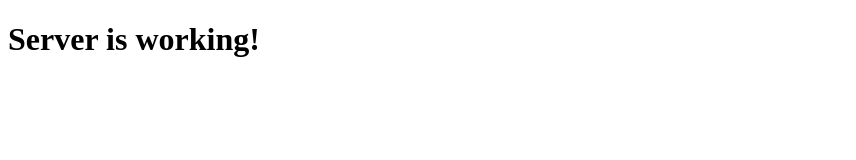
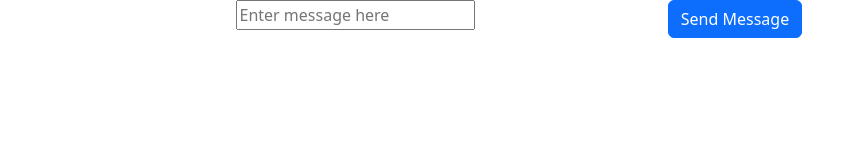
Before and after one commit to matyod/learning-socket.io-basic, a website: page public/index.html in a window 1280 px wide. Shown: the whole page, without its empty margins (0-856 px from the left). Drawn offline with nearby package versions, Linux system fonts and the light colour scheme; no server answers.

Commit message:
Refactor HTML structure to enhance message input and display functionality

```diff
--- a/public/index.html
+++ b/public/index.html
@@ -5,13 +5,30 @@
   <meta charset="UTF-8">
   <meta name="viewport" content="width=device-width, initial-scale=1.0">
   <title>Document</title>
+  <link href="https://cdn.jsdelivr.net/npm/bootstrap@5.3.8/dist/css/bootstrap.min.css" rel="stylesheet"
+    integrity="sha384-sRIl4kxILFvY47J16cr9ZwB07vP4J8+LH7qKQnuqkuIAvNWLzeN8tE5YBujZqJLB" crossorigin="anonymous">
   <link rel="stylesheet" href="styles.css">
   <script src="/socket.io/socket.io.js"></script>
-  <script src="./scripts.js"></script>
 </head>
 
 <body>
-  <h1>Server is working!</h1>
+  <div class="container text-center">
+    <form class="row" id="messages-form">
+      <div class="col-6">
+        <input id="user-message" type="text" placeholder="Enter message here">
+      </div>
+      <div class="col-2">
+        <input type="submit" value="Send Message" class="btn btn-primary">
+      </div>
+    </form>
+    <div class="col-12">
+      <ul id="messages">
+        <!-- Starts empty, populated by Socket.IO and JS -->
+      </ul>
+    </div>
+  </div>
+
+  <script src="./scripts.js"></script>
 </body>
 
 </html>
```
